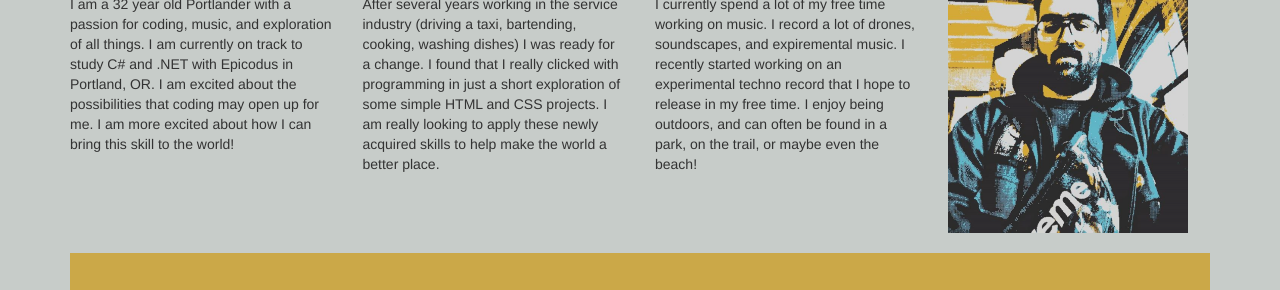
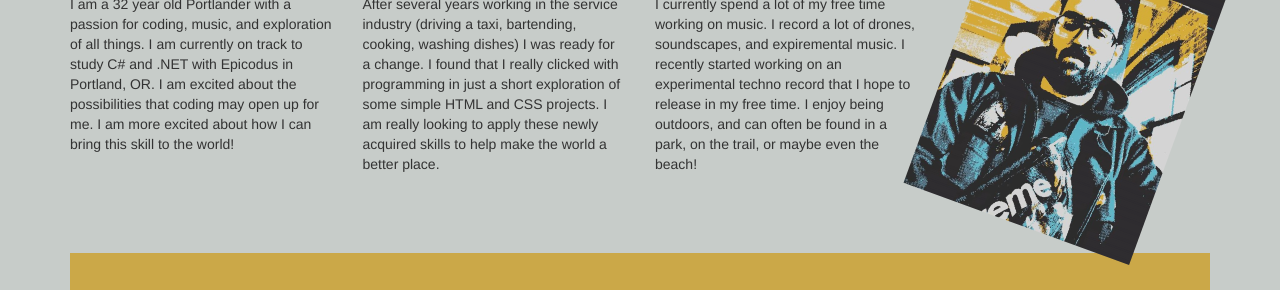
Before and after one commit to johnnymayer/jm-portfolio, a plain HTML site: page index.html in a window 1280 px wide. Shown: the part 243-533 px from the top of the page. Drawn offline with Linux system fonts and the light colour scheme.

Commit message:
Use transform to rotate image 20deg

```diff
--- a/css/styles.css
+++ b/css/styles.css
@@ -26,8 +26,11 @@
   background-color: #C7CCC9;
 }
 
-.img1 {
-  width: 240px;
-  height: auto;
-  display: block;
+.imgrotate {
+    -ms-transform: rotate(20deg); /* IE 9 */
+    -webkit-transform: rotate(20deg); /* Safari */
+    transform: rotate(20deg);
+    width: 240px;
+    height: auto;
+    display: block;
 }
--- a/index.html
+++ b/index.html
@@ -25,7 +25,7 @@
                 <p>I currently spend a lot of my free time working on music.  I record a lot of drones, soundscapes, and expiremental music.  I recently started working on an experimental techno record that I hope to release in my free time.  I enjoy being outdoors, and can often be found in a park, on the trail, or maybe even the beach!</p>
             </div>
           <div class="col-md-3">
-            <img src="img/jmphoto1.jpeg" class="img1" alt="Photo of Johnny Mayer" >
+            <img src="img/jmphoto1.jpeg" class="imgrotate" alt="Photo of Johnny Mayer" >
           </div>
         </div>
       </div>
```
